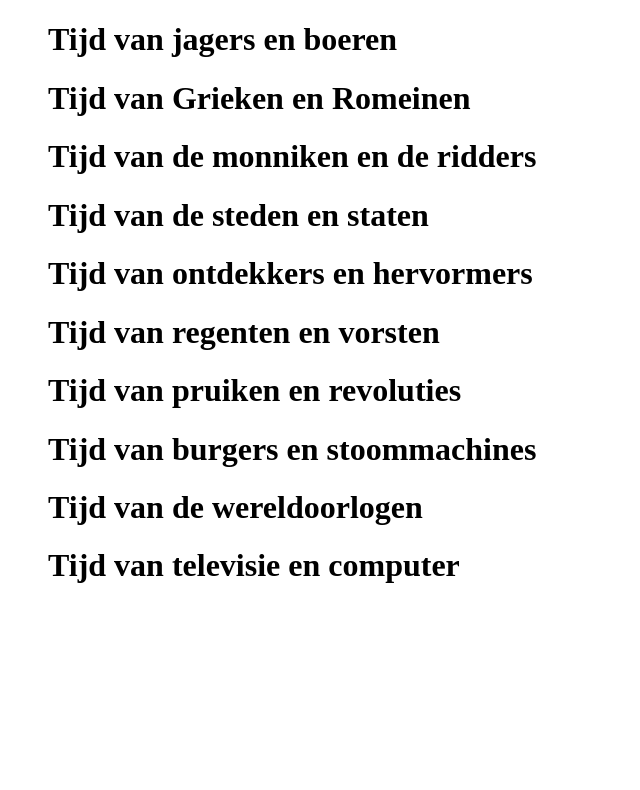
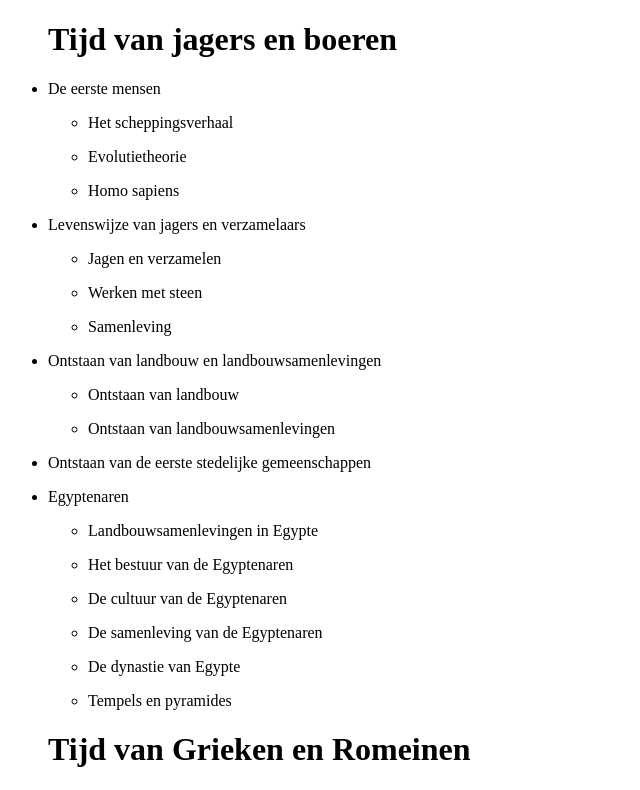
Before and after one commit to ramonavic/treestructure-of-subjects, a React app: page / in a window 1280 px wide. Shown: the top 790 px of the page, without its empty margins (0-640 px from the left). Built offline with nearby package versions, Linux system fonts and the light colour scheme; what react-tap-event-plugin would draw is missing.

Commit message:
subject tree

```diff
--- a/src/components/secondSubject.js
+++ b/src/components/secondSubject.js
@@ -1,19 +1,49 @@
 import React from 'react';
+import Subject from '../lib/subject';
+import ThirdSubjectList from '../containers/thirdSubjectList'
 
 class SecondSubject extends React.Component {
   constructor(props) {
     super()
-
-    this.state ={
-      id: props.id,
-      subject: props.subject
+    this.state = {
+      secondSubjectId: props.secondSubjectId,
+      subject: props.secondSubject,
+      children: []
     }
-    console.log("State of Second Subject", this.state.subject)
   }
 
+
+
+    findSubjectChildren() {
+      let secondSubject = new Subject (this.state.secondSubjectId)
+
+      let children = secondSubject.findChildren();
+      this.state.children.push(children)
+    }
+
+    componentWillMount() {
+      this.findSubjectChildren();
+    }
+
+
+
   render() {
+    let component = this;
+    console.log("State of Second Subject", this.state)
     return (
-      <li> <p> {this.state.subject} </p> </li>
+      <li>
+        <p> {this.state.subject} </p>
+        {component.state.children.map(function(child){
+          return (
+            <ThirdSubjectList
+              key={component.state.secondSubjectId}
+              subjects={child}
+            />
+          )
+          console.log("Children of Second Subject", child)
+
+        })}
+      </li>
     )
 
   }
--- /dev/null
+++ b/src/components/secondSubjectList.js
@@ -0,0 +1,39 @@
+import React from 'react';
+import SecondSubject from './secondSubject';
+
+class SecondSubjectList extends React.Component {
+  constructor(props) {
+    super();
+
+    this.state = {
+      children: props.secondSubjects,
+    }
+    console.log(this.state)
+  }
+
+
+    render() {
+      return (
+        <div>
+        {this.state.children.map(function(secondSubject){
+          console.log(secondSubject)
+            return(
+                <SecondSubject
+                  key={secondSubject.props.id}
+                  secondSubjectId={secondSubject.props.id}
+                  secondSubject={secondSubject.props.subject}
+                />
+              )
+          })}
+        </div>
+      )
+
+  }
+
+
+
+  }
+
+
+
+export default SecondSubjectList
--- a/src/components/secondSubjects.js
+++ /dev/null
@@ -1,41 +0,0 @@
-import React from 'react';
-import SecondSubject from './secondSubject'
-
-class SecondSubjects extends React.Component {
-  constructor(props) {
-    super()
-
-    this.state = {
-      children: props.secondSubjects,
-    }
-  }
-
-
-
-    render() {
-      return (
-        <div>
-      {this.state.children.map(function(secondSubjects){
-        secondSubjects.map(function(secondSubject){
-          return (
-            <SecondSubject key={secondSubject.props.id} id={secondSubject.props.id} subject={secondSubject.props.subject}/>
-          )
-
-        })
-
-
-      })}
-        </div>
-      )
-    }
-
-
-
-  }
-
-
-
-
-
-
-export default SecondSubjects
--- a/src/components/theme.js
+++ b/src/components/theme.js
@@ -1,6 +1,6 @@
 import React from 'react'
 import Subject from '../lib/subject';
-import SecondSubjects from './secondSubjects'
+import SecondSubjectList from './secondSubjectList'
 
 class Theme extends React.Component {
   constructor(props) {
@@ -13,7 +13,7 @@ class Theme extends React.Component {
     }
   }
 
-  findChildren() {
+  findSubjectChildren() {
     let themeSubject = new Subject (this.state.themeSubjectID)
 
     let children = themeSubject.findChildren();
@@ -21,14 +21,20 @@ class Theme extends React.Component {
   }
 
   componentWillMount() {
-    this.findChildren();
+    this.findSubjectChildren();
   }
 
       render() {
+        let component = this;
       return (
         <ul>
           <h1> {this.state.themeSubject} </h1>
-          <SecondSubjects secondSubjects={this.state.children}  />
+          {this.state.children.map(function(child){
+            console.log(child)
+            return(
+            <SecondSubjectList key={component.state.themeSubjectID} secondSubjects={child}  />
+          )
+          })}
         </ul>
       )
     }
--- /dev/null
+++ b/src/components/thirdSubject.js
@@ -0,0 +1,29 @@
+import React from 'react';
+
+class ThirdSubject extends React.Component {
+  constructor(props) {
+    super()
+    this.state = {
+      subject: props.thirdSubject
+    }
+    console.log("This is the ThirdSubject", this.state.subject)
+  }
+
+
+
+
+
+  render() {
+    return (
+      <li>
+        <p> {this.state.subject} </p>
+
+      </li>
+    )
+
+  }
+
+
+}
+
+export default ThirdSubject;
--- /dev/null
+++ b/src/containers/thirdSubjectList.js
@@ -0,0 +1,31 @@
+import React from 'react';
+import ThirdSubject from '../components/thirdSubject'
+
+class ThirdSubjectList extends React.Component {
+  constructor(props) {
+    super()
+
+    this.state ={
+      thirdSubjects: props.subjects
+    }
+
+  }
+
+  render() {
+    return (
+      <ul>
+        {this.state.thirdSubjects.map(function(thirdSubject){
+          return(
+              <ThirdSubject
+                key={thirdSubject.props.id}
+                thirdSubject={thirdSubject.props.subject}
+              />
+          )
+        })}
+        </ul>
+    )
+  }
+
+}
+
+export default ThirdSubjectList;
```
